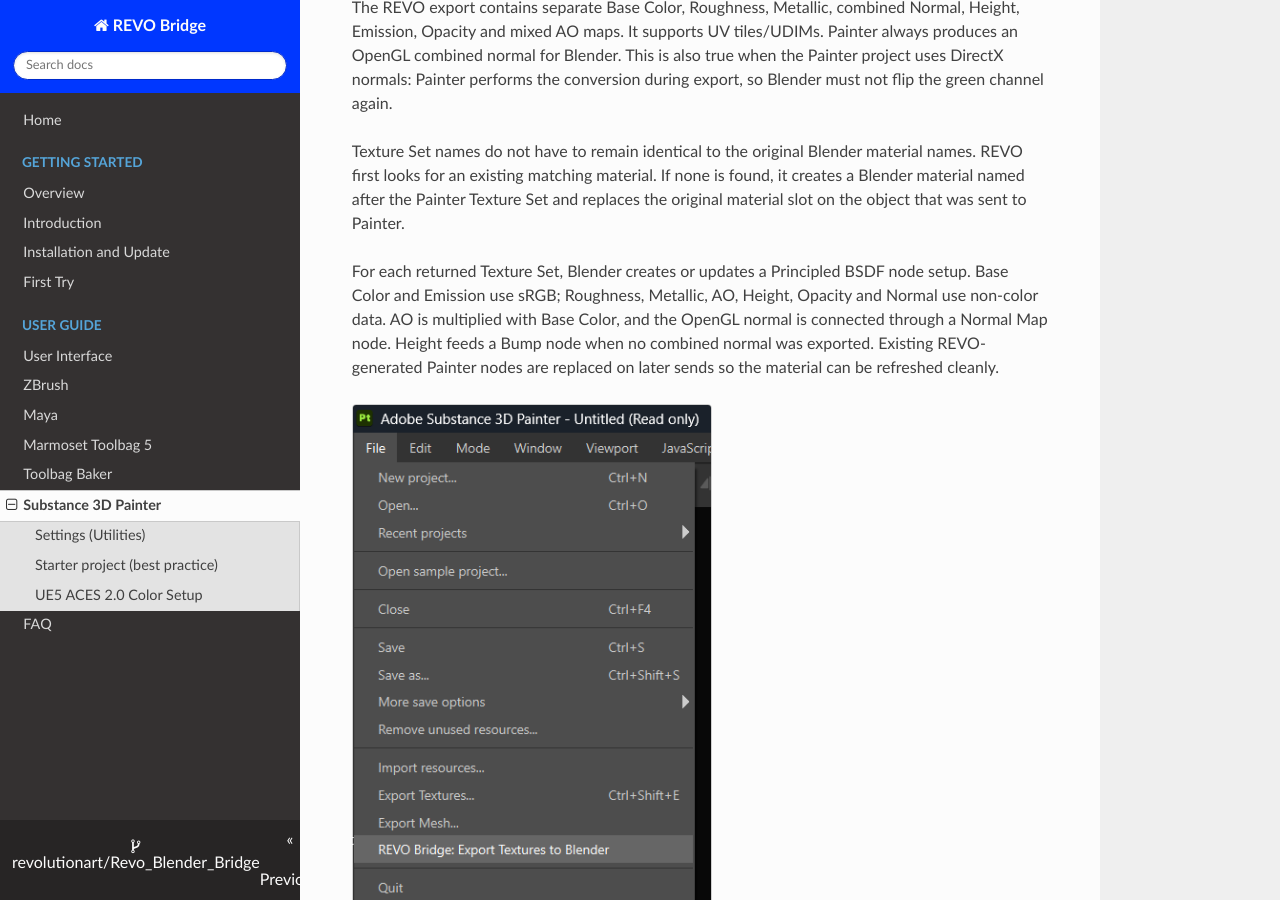
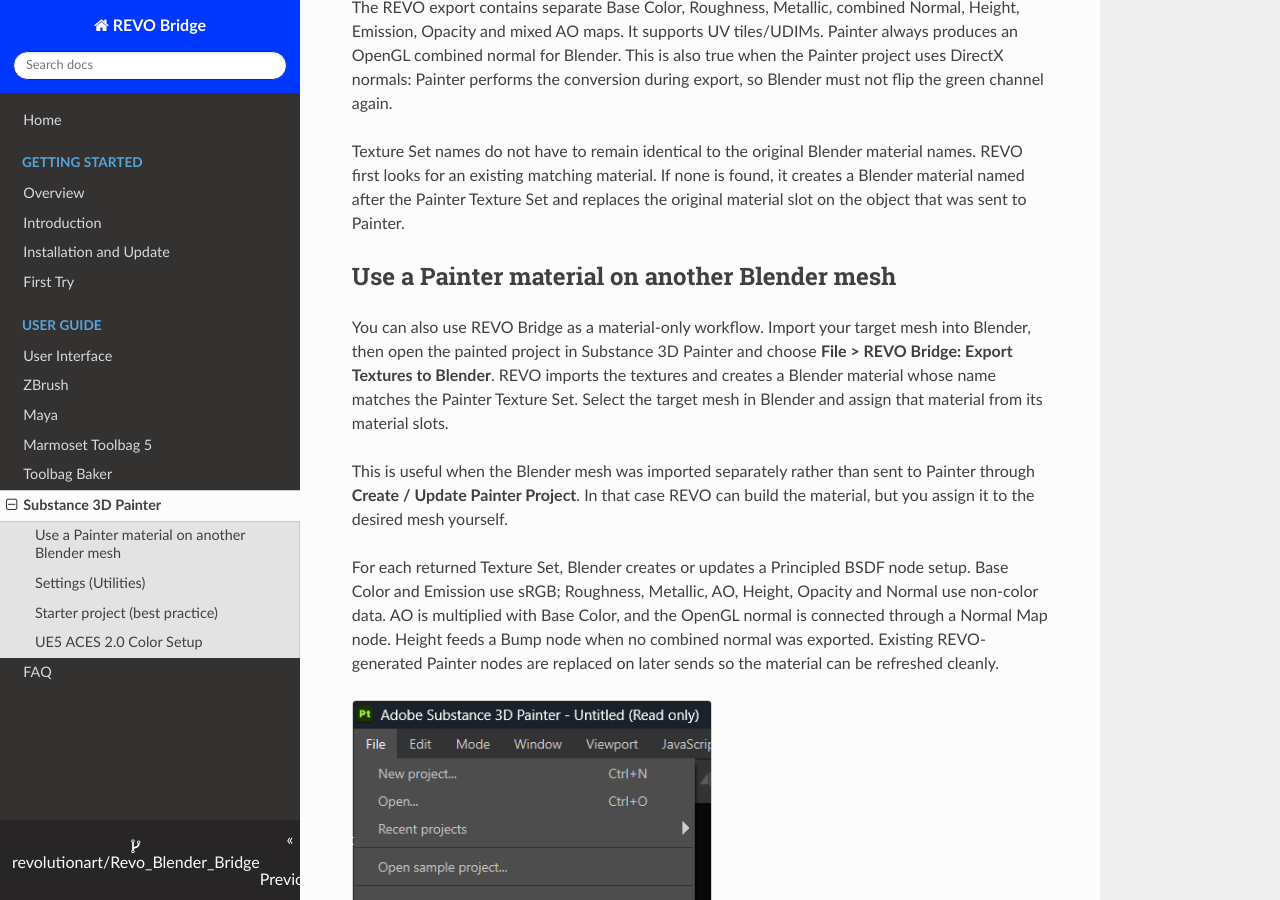
Before and after one commit to revolutionart/Revo_Blender_Bridge, an MkDocs documentation site: the page built from docs/user-guide/painter.md, in a window 1280 px wide and 900 px high, scrolled down 526 px. Built offline with MkDocs 1.6.1, drawn with Linux system fonts in a browser that asks for light colours; nearby versions of some CDN libraries.

Commit message:
Document Painter material-only workflow

```diff
--- a/docs/user-guide/painter.md
+++ b/docs/user-guide/painter.md
@@ -24,6 +24,19 @@
 material names. REVO first looks for an existing matching material. If none is
 found, it creates a Blender material named after the Painter Texture Set and
 replaces the original material slot on the object that was sent to Painter.
+
+## Use a Painter material on another Blender mesh
+
+You can also use REVO Bridge as a material-only workflow. Import your target
+mesh into Blender, then open the painted project in Substance 3D Painter and
+choose **File > REVO Bridge: Export Textures to Blender**. REVO imports the
+textures and creates a Blender material whose name matches the Painter Texture
+Set. Select the target mesh in Blender and assign that material from its
+material slots.
+
+This is useful when the Blender mesh was imported separately rather than sent
+to Painter through **Create / Update Painter Project**. In that case REVO can
+build the material, but you assign it to the desired mesh yourself.
 
 For each returned Texture Set, Blender creates or updates a Principled BSDF
 node setup. Base Color and Emission use sRGB; Roughness, Metallic, AO, Height,
```
